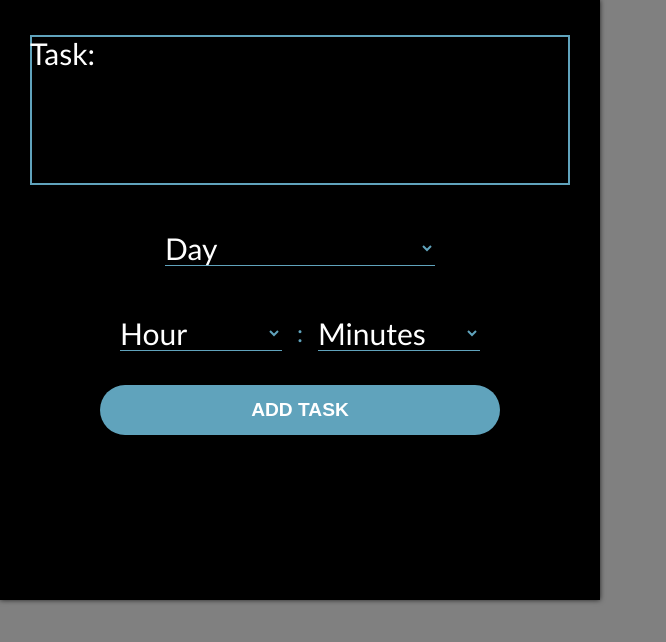
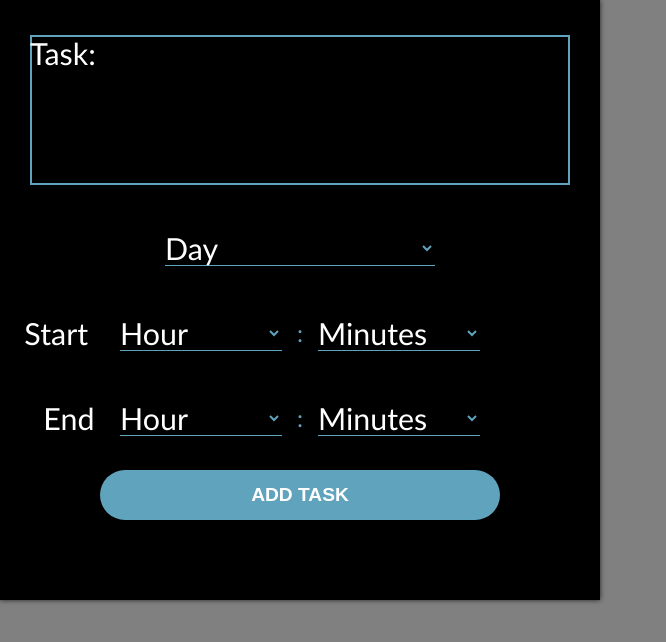
Before and after one commit to sajrus33/calendarTest, a React (Create React App) app: page / in a window 1280 px wide. Both pictures are taken after a click on the button "ADD TASK". Shown: the top 642 px of the page, without its empty margins (0-666 px from the left). Built offline with nearby package versions, Linux system fonts and the light colour scheme.

Commit message:
added select end hour on popup

```diff
--- a/src/components/Calendar.js
+++ b/src/components/Calendar.js
@@ -254,19 +254,26 @@ class Calendar extends Component {
         }
 
         this.handlePopupSubmit = (e) => {
+            if (this.selectedHourS && this.selectedMinuteS && this.selectedHourE && this.selectedMinuteE) {
                 e.preventDefault();
+
                 this.activities[this.selectedDay].push({
-                hour: `${this.selectedHour}:${this.selectedMinute}-13:00`,
+                    hour: `${this.selectedHourS}:${this.selectedMinuteS}-${this.selectedHourE}:${this.selectedMinuteE}`,
                     txt: this.writtenTask,
                     bgc: "var(--blueLight)",
                     like: true,
-            })
+                });
+                this.selectedHourS = null;
+                this.selectedMinuteS = null;
+                this.selectedHourE = null;
+                this.selectedMinuteE = null;
+
                 this.setState({
                     dropElements: this.createDropElements(),
-
                     showPopup: false
                 });
-            console.log(this.writtenTask, this.selectedDay, this.selectedHours, this.selectedMinute);
+            }
+
         };
         this.handlePopupTxt = (e) => {
             const task = e.target.value;
@@ -277,13 +284,21 @@ class Calendar extends Component {
             this.selectedDay = day;
         }
 
-        this.handlePopupSelectH = (e) => {
+        this.handlePopupSelectHS = (e) => {
             const hour = e.target.value;
-            this.selectedHour = hour;
+            this.selectedHourS = hour;
         }
-        this.handlePopupSelectM = (e) => {
+        this.handlePopupSelectMS = (e) => {
             const minute = e.target.value;
-            this.selectedMinute = minute;
+            this.selectedMinuteS = minute;
+        }
+        this.handlePopupSelectHE = (e) => {
+            const hour = e.target.value;
+            this.selectedHourE = hour;
+        }
+        this.handlePopupSelectME = (e) => {
+            const minute = e.target.value;
+            this.selectedMinuteE = minute;
         }
     }
 
@@ -304,8 +319,10 @@ class Calendar extends Component {
                     ? <Popup
                         handleTxt={this.handlePopupTxt.bind(this)}
                         handleSelectD={this.handlePopupSelectD.bind(this)}
-                        handleSelectH={this.handlePopupSelectH.bind(this)}
-                        handleSelectM={this.handlePopupSelectM.bind(this)}
+                        handleSelectHS={this.handlePopupSelectHS.bind(this)}
+                        handleSelectMS={this.handlePopupSelectMS.bind(this)}
+                        handleSelectHE={this.handlePopupSelectHE.bind(this)}
+                        handleSelectME={this.handlePopupSelectME.bind(this)}
                         handleSubmit={this.handlePopupSubmit.bind(this)} >
                     </Popup> : null}
                 <div className="calendar">
--- a/src/components/Popup.js
+++ b/src/components/Popup.js
@@ -2,6 +2,9 @@ import React from 'react';
 import "../css/popup.css";
 
 const Popup = props => {
+    const handle = () => {
+        console.log("up");
+    };
     return (
         <div className="popup">
             <form action="#" className="popup__form flexCol">
@@ -10,7 +13,7 @@ const Popup = props => {
                     <label htmlFor="message" className="popup__label">Task:</label>
                 </div>
                 <div className="popup__wrapper--input ">
-                    <select onChange={props.handleSelectD} id="day" className="popup__input " required>
+                    <select onChange={(e) => { props.handleSelectD(e); handle() }} id="day" className="popup__input " required>
                         <option className="popup__option" value=""></option>
                         <option className="popup__option" value="0">Montag</option>
                         <option className="popup__option" value="1">Dienstag</option>
@@ -23,8 +26,9 @@ const Popup = props => {
                     <label htmlFor="day" className="popup__label">Day</label>
                 </div>
                 <div className="flexRow popup__wrapper--time">
+                    <span className="popup__span">Start</span>
                     <div className="popup__wrapper--input ">
-                        <select onChange={props.handleSelectH} id="hour" className="popup__input " required>
+                        <select onChange={props.handleSelectHS} id="hour" className="popup__input " required>
                             <option className="popup__option" value=""></option>
                             <option className="popup__option" value="08">08</option>
                             <option className="popup__option" value="09">09</option>
@@ -47,7 +51,43 @@ const Popup = props => {
                     </div>
                     <span className="popup__colon">:</span>
                     <div className="popup__wrapper--input ">
-                        <select onChange={props.handleSelectM} id="min" className="popup__input " required>
+                        <select onChange={props.handleSelectMS} id="min" className="popup__input " required>
+                            <option className="popup__option" value=""></option>
+                            <option className="popup__option" value="00">00</option>
+                            <option className="popup__option" value="15">15</option>
+                            <option className="popup__option" value="30">30</option>
+                            <option className="popup__option" value="45">45</option>
+                        </select>
+                        <label htmlFor="min" className="popup__label">Minutes</label>
+                    </div>
+                </div>
+                <div className="flexRow popup__wrapper--time">
+                    <span className="popup__span">End</span>
+                    <div className="popup__wrapper--input ">
+                        <select onChange={props.handleSelectHE} id="hour" className="popup__input " required>
+                            <option className="popup__option" value=""></option>
+                            <option className="popup__option" value="08">08</option>
+                            <option className="popup__option" value="09">09</option>
+                            <option className="popup__option" value="10">10</option>
+                            <option className="popup__option" value="11">11</option>
+                            <option className="popup__option" value="12">12</option>
+                            <option className="popup__option" value="13">13</option>
+                            <option className="popup__option" value="14">14</option>
+                            <option className="popup__option" value="15">15</option>
+                            <option className="popup__option" value="16">16</option>
+                            <option className="popup__option" value="17">17</option>
+                            <option className="popup__option" value="18">18</option>
+                            <option className="popup__option" value="19">19</option>
+                            <option className="popup__option" value="20">20</option>
+                            <option className="popup__option" value="21">21</option>
+                            <option className="popup__option" value="22">22</option>
+                            <option className="popup__option" value="23">23</option>
+                        </select>
+                        <label htmlFor="hour" className="popup__label">Hour</label>
+                    </div>
+                    <span className="popup__colon">:</span>
+                    <div className="popup__wrapper--input ">
+                        <select onChange={props.handleSelectME} id="min" className="popup__input " required>
                             <option className="popup__option" value=""></option>
                             <option className="popup__option" value="00">00</option>
                             <option className="popup__option" value="15">15</option>
--- a/src/css/header.css
+++ b/src/css/header.css
@@ -28,8 +28,7 @@
   color: #fff;
   font-size: .9rem;
   padding: 5px 15px;
-  /* height: 35px; */
-  /* width: 35px; */
+
   cursor: pointer;
   text-transform: uppercase;
 text-decoration: none;
--- a/src/css/popup.css
+++ b/src/css/popup.css
@@ -41,9 +41,21 @@
     padding-bottom: 5px;
   }
   .popup__wrapper--time{
+    position: relative;
     width: 60%;
     justify-content: space-between;
     margin-top: 15px;
+  }
+  .popup__span{
+    position: absolute;
+    left: 0px;
+    top: 0;
+    transform: translateX(-150%);
+  color: #fff;
+  margin-top: 30px;
+  padding-bottom: 5px;
+  font-size: 1.9rem;
+
   }
   .popup__colon{
     color: #60a3bc;
@@ -91,7 +103,7 @@
     top: 0;
     left: 0;
     pointer-events: none;
-    font-size: 30px;
+    font-size: 1.9rem;
     text-transform: capitalize;
     color: #fff;
   }
```
Also changed, not shown: src/css/activities.css (line endings or trailing spaces). Lines whose indentation alone changed are shown as unchanged.
